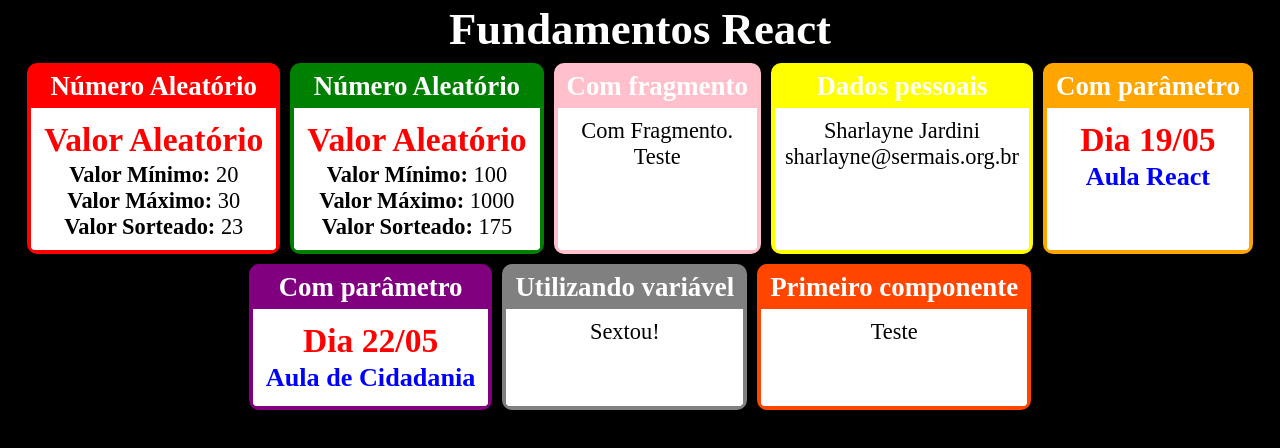
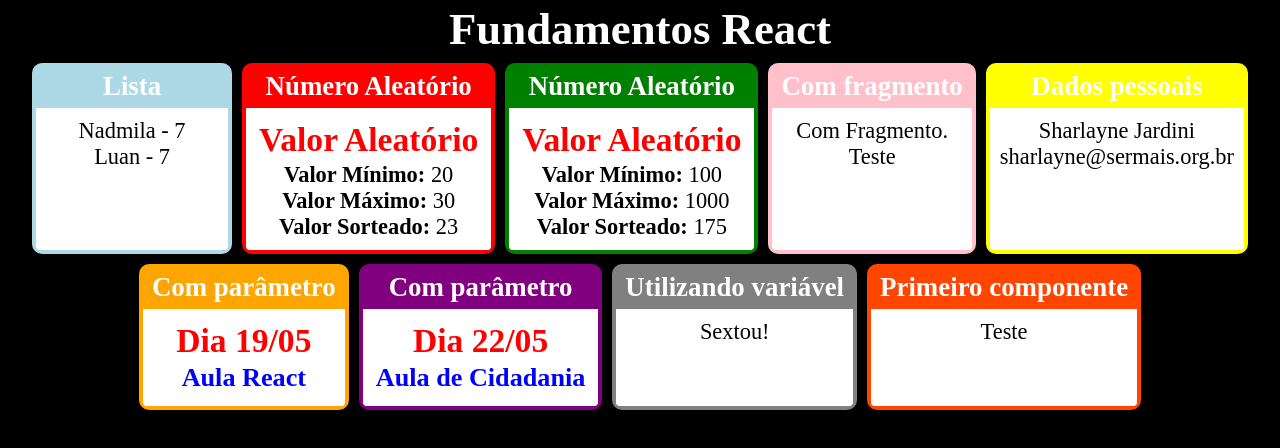
Before and after one commit to shajardini/ReactMGSP, a React (Create React App) app: page / in a window 1280 px wide. Shown: the top 448 px of the page. Built offline with nearby package versions, Linux system fonts and the light colour scheme.

Commit message:
atualização

```diff
--- a/src/App.jsx
+++ b/src/App.jsx
@@ -6,6 +6,7 @@ import Fragmento from "./components/fragmento";
 import Modelo from "./components/layout/modelo";
 import './app.css'
 import NumeroAleatorio from "./components/numeroaleatorio";
+import Lista from "./components/listadealunos";
 
 function App() {
 
@@ -20,12 +21,16 @@ function App() {
 
             <div className="cartoes">
 
+              <Modelo titulo="Lista" cor="lightblue">
+                <Lista/>
+              </Modelo>
+
                 <Modelo titulo="Número Aleatório" cor='red'>
-                <NumeroAleatorio minimo={20} maximo={30}/>
+                    <NumeroAleatorio minimo={20} maximo={30} />
                 </Modelo>
 
                 <Modelo titulo="Número Aleatório" cor="green">
-                <NumeroAleatorio minimo={100} maximo={1000}/>
+                    <NumeroAleatorio minimo={100} maximo={1000} />
                 </Modelo>
 
 
--- a/src/components/layout/modelo.css
+++ b/src/components/layout/modelo.css
@@ -7,6 +7,7 @@
     min-width: 200px;
     background-color: blue;
     margin: 5px;
+
 }
 
 .cartao .titulo{
--- /dev/null
+++ b/src/components/listadealunos/index.jsx
@@ -0,0 +1,12 @@
+function Lista(){
+    return(
+        <div>
+            <ul>
+                <li>Nadmila - 7 </li>
+                <li>Luan - 7</li>
+            </ul>
+        </div>
+    )
+}
+
+export default Lista
```
Lines whose indentation alone changed are shown as unchanged.
